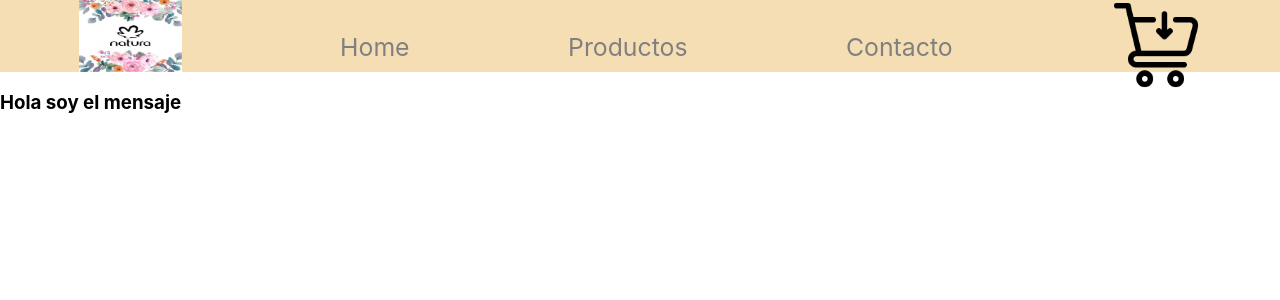
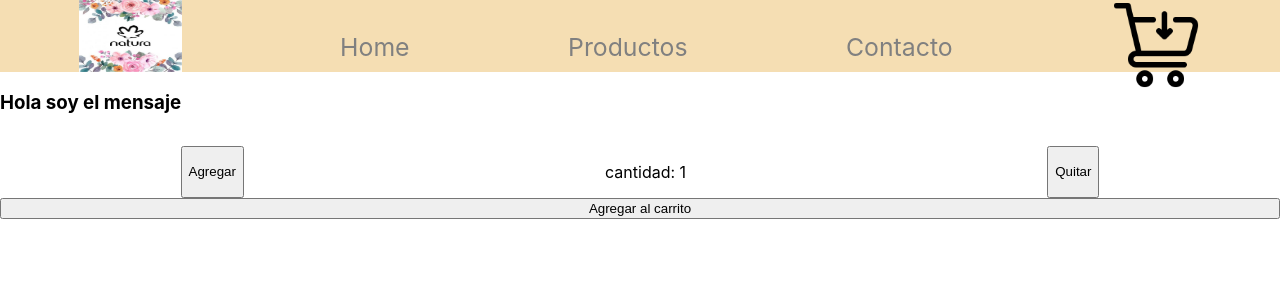
Before and after one commit to Antos12/CoderReact, a React (Create React App) app: page / in a window 1280 px wide. Shown: the top 300 px of the page. Built offline with nearby package versions, Linux system fonts and the light colour scheme.

Commit message:
creating counter

```diff
--- a/package.json
+++ b/package.json
@@ -6,7 +6,9 @@
     "@testing-library/jest-dom": "^5.14.1",
     "@testing-library/react": "^11.2.7",
     "@testing-library/user-event": "^12.8.3",
+    "bootstrap": "^5.1.3",
     "react": "^17.0.2",
+    "react-bootstrap": "^2.0.0",
     "react-dom": "^17.0.2",
     "react-scripts": "4.0.3",
     "web-vitals": "^1.1.2"
--- a/src/App.css
+++ b/src/App.css
@@ -29,3 +29,17 @@
   width: 100%;
   height: 100%;
 }
+
+.contador-botones{
+  display: flex;
+    flex-direction: row;
+    justify-content: space-around;
+}
+
+
+.contador{
+  display: flex;
+  flex-direction: column;
+  margin-top: 2em;
+
+}
--- a/src/App.js
+++ b/src/App.js
@@ -2,11 +2,14 @@
 import NavBar from './components/NavBar';
 import ItemListContainer from './components/ItemListContainer';
 import './App.css'
+import ItemCount from './components/ItemCount';
 function App() {
+
   return (
     <div>
     < NavBar />
     <ItemListContainer greeting = "Hola soy el mensaje "/>
+    <ItemCount  stock="10"/>
     </div>
 
   );
--- /dev/null
+++ b/src/components/ItemCount.jsx
@@ -0,0 +1,51 @@
+
+import React, {useState} from "react";
+import Button from 'react-bootstrap/Button';
+
+
+
+
+function ItemCount (props){
+    const [contador, setContador]= useState (1);
+
+
+
+    function sumar (){
+
+       if(contador < props.stock && props.stock < 0)
+        setContador (contador +1);
+    }
+
+    function restar (){
+        if(contador>"1")
+        setContador (contador-1);
+
+    }
+
+    function agregarCarrito (){
+
+        alert('Ha agregado  '+ contador + 'productos')
+
+
+    }
+
+    return(
+        <div className='contador'>
+            <div className='contador-botones'>
+            <Button onClick={sumar} variant="outline-secondary">Agregar</Button>
+            <div className='contenido'>
+                <p>cantidad: {contador}</p>
+            </div>
+            <Button onClick={restar} variant="outline-secondary">Quitar</Button>
+
+
+            </div>
+            <button  onClick={agregarCarrito} className='agregarcarrito'> Agregar al carrito</button>
+        </div>
+
+        )
+}
+
+
+
+export default ItemCount;
--- a/src/components/NavBar.jsx
+++ b/src/components/NavBar.jsx
@@ -1,5 +1,6 @@
 import logo from '../assets/img/logo.jpg'
 import CartWidget from './CartWidget';
+
 const NavBar=()=>{
     return(
         <div className='navBar'>
@@ -9,6 +10,7 @@ const NavBar=()=>{
             <div className='item' href='#'>Productos</div>
             <div className='item' href='#' >Contacto</div>
             <div className='item carrito'><CartWidget/></div>
+
         </div>
 
     );
```
Also changed, not shown: 1 other file (tests, documents, lock files or other folders).
